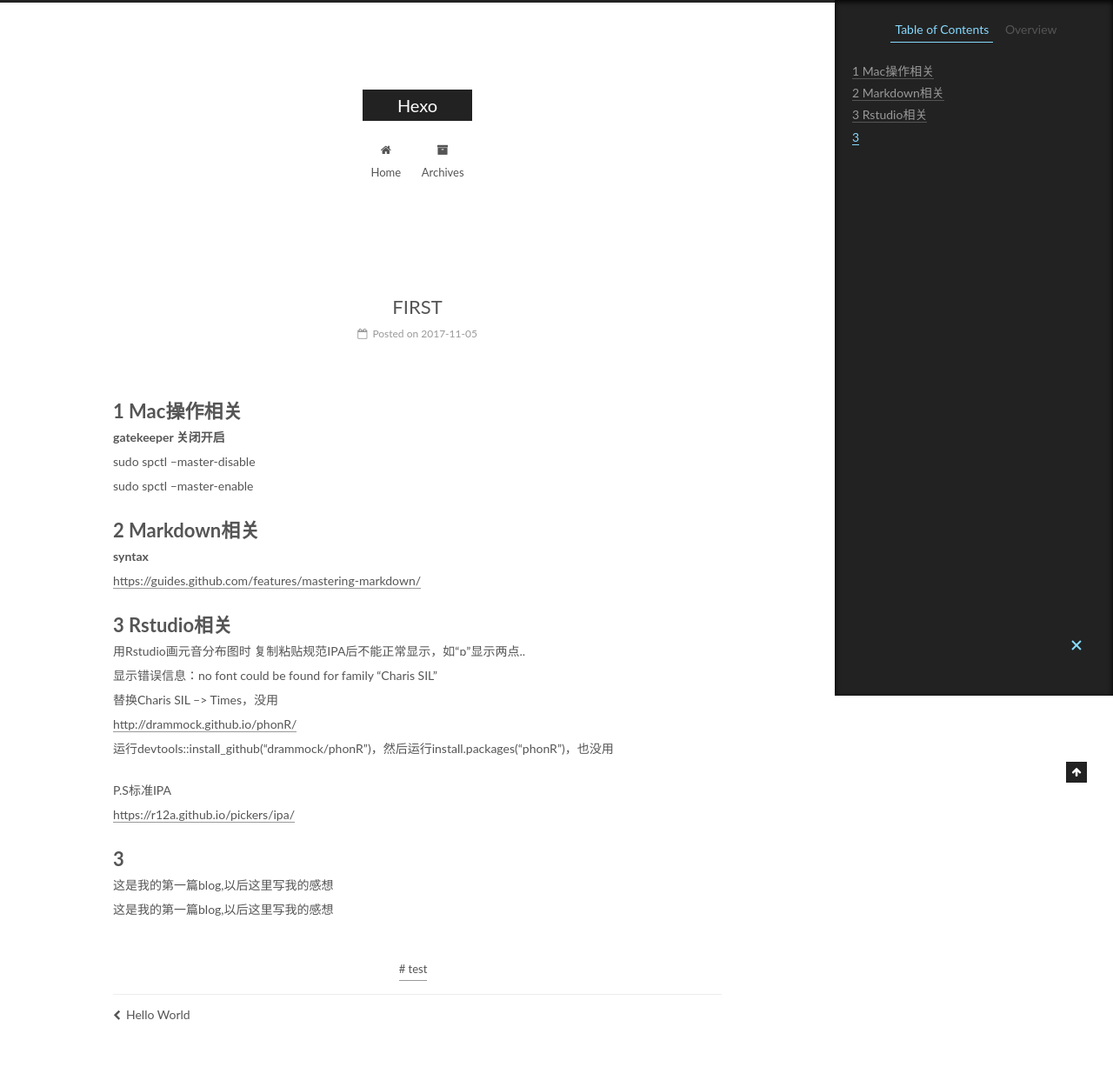
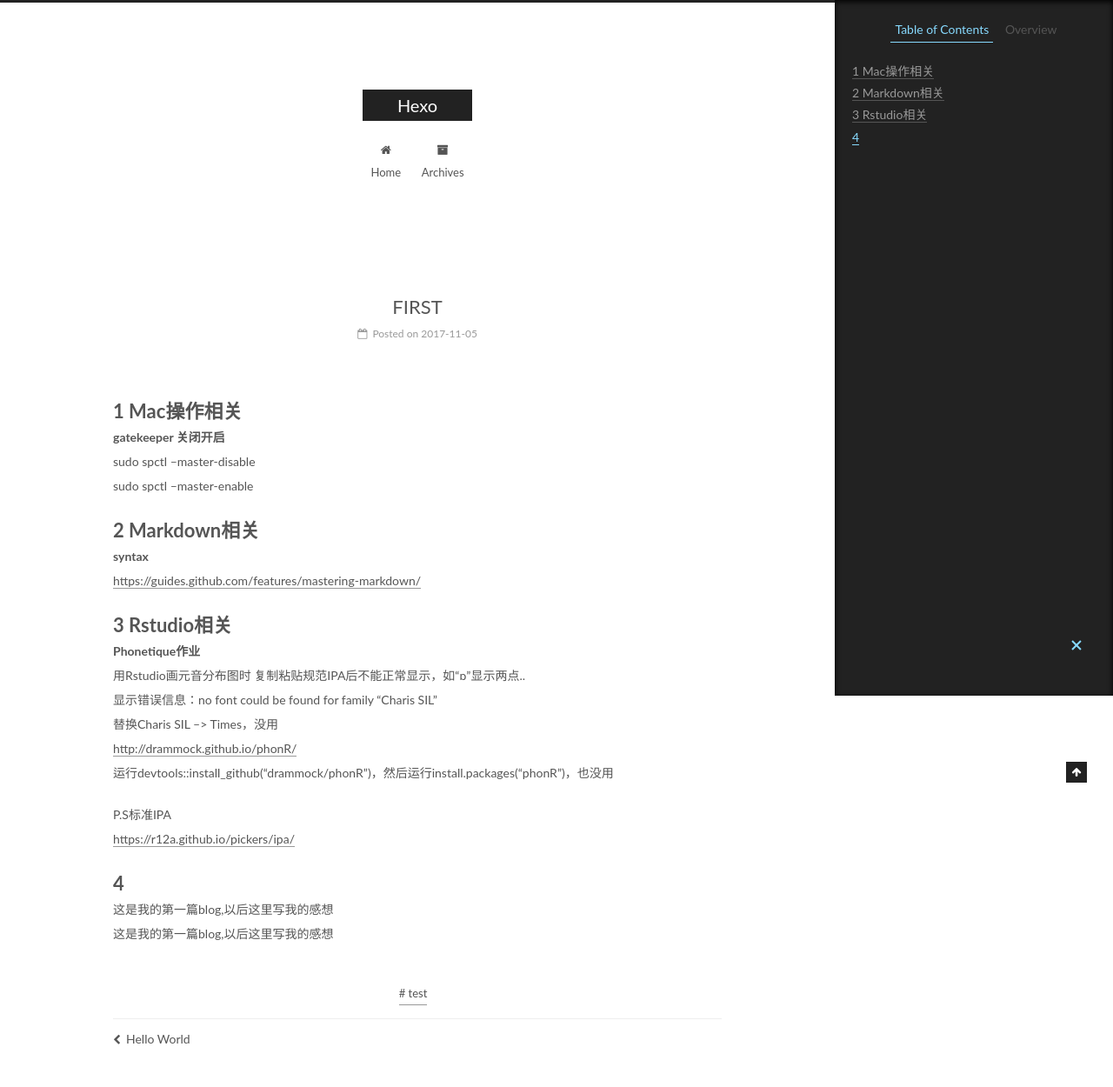
Before and after one commit to maximeamblard/chuyuanli.github.io, a plain HTML site: page 2017/11/05/firstpost/index.html in a window 1280 px wide. Shown: the top 1250 px of the page at 87% size. Drawn offline with Linux system fonts and the light colour scheme.

Commit message:
Site updated: 2017-11-06 14:29:48

```diff
--- a/2017/11/05/firstpost/index.html
+++ b/2017/11/05/firstpost/index.html
@@ -79,18 +79,18 @@
 
 
 
-<meta name="description" content="1 Mac操作相关gatekeeper 关闭开启sudo spctl –master-disablesudo spctl –master-enable 2 Markdown相关syntaxhttps://guides.github.com/features/mastering-markdown/ 3 Rstudio相关用Rstudio画元音分布图时 复制粘贴规范IPA后不能正常显示，如“ɒ”显示两">
+<meta name="description" content="1 Mac操作相关gatekeeper 关闭开启sudo spctl –master-disablesudo spctl –master-enable 2 Markdown相关syntaxhttps://guides.github.com/features/mastering-markdown/ 3 Rstudio相关Phonetique作业用Rstudio画元音分布图时 复制粘贴规范IPA后不能">
 <meta name="keywords" content="test">
 <meta property="og:type" content="article">
 <meta property="og:title" content="FIRST">
 <meta property="og:url" content="http://yoursite.com/2017/11/05/firstpost/index.html">
 <meta property="og:site_name" content="Hexo">
-<meta property="og:description" content="1 Mac操作相关gatekeeper 关闭开启sudo spctl –master-disablesudo spctl –master-enable 2 Markdown相关syntaxhttps://guides.github.com/features/mastering-markdown/ 3 Rstudio相关用Rstudio画元音分布图时 复制粘贴规范IPA后不能正常显示，如“ɒ”显示两">
+<meta property="og:description" content="1 Mac操作相关gatekeeper 关闭开启sudo spctl –master-disablesudo spctl –master-enable 2 Markdown相关syntaxhttps://guides.github.com/features/mastering-markdown/ 3 Rstudio相关Phonetique作业用Rstudio画元音分布图时 复制粘贴规范IPA后不能">
 <meta property="og:locale" content="en">
-<meta property="og:updated_time" content="2017-11-06T13:23:39.000Z">
+<meta property="og:updated_time" content="2017-11-06T13:29:39.000Z">
 <meta name="twitter:card" content="summary">
 <meta name="twitter:title" content="FIRST">
-<meta name="twitter:description" content="1 Mac操作相关gatekeeper 关闭开启sudo spctl –master-disablesudo spctl –master-enable 2 Markdown相关syntaxhttps://guides.github.com/features/mastering-markdown/ 3 Rstudio相关用Rstudio画元音分布图时 复制粘贴规范IPA后不能正常显示，如“ɒ”显示两">
+<meta name="twitter:description" content="1 Mac操作相关gatekeeper 关闭开启sudo spctl –master-disablesudo spctl –master-enable 2 Markdown相关syntaxhttps://guides.github.com/features/mastering-markdown/ 3 Rstudio相关Phonetique作业用Rstudio画元音分布图时 复制粘贴规范IPA后不能">
 
 
 
@@ -302,9 +302,9 @@
 
         <h1 id="1-Mac操作相关"><a href="#1-Mac操作相关" class="headerlink" title="1 Mac操作相关"></a>1 Mac操作相关</h1><p><strong>gatekeeper 关闭开启</strong><br>sudo spctl –master-disable<br>sudo spctl –master-enable</p>
 <h1 id="2-Markdown相关"><a href="#2-Markdown相关" class="headerlink" title="2 Markdown相关"></a>2 Markdown相关</h1><p><strong>syntax</strong><br><a href="https://guides.github.com/features/mastering-markdown/" target="_blank" rel="external">https://guides.github.com/features/mastering-markdown/</a></p>
-<h1 id="3-Rstudio相关"><a href="#3-Rstudio相关" class="headerlink" title="3 Rstudio相关"></a>3 Rstudio相关</h1><p>用Rstudio画元音分布图时 复制粘贴规范IPA后不能正常显示，如“ɒ”显示两点..<br>显示错误信息：no font could be found for family “Charis SIL”<br>替换Charis SIL –&gt; Times，没用<br><a href="http://drammock.github.io/phonR/" target="_blank" rel="external">http://drammock.github.io/phonR/</a><br>运行devtools::install_github(“drammock/phonR”)，然后运行install.packages(“phonR”)，也没用</p>
+<h1 id="3-Rstudio相关"><a href="#3-Rstudio相关" class="headerlink" title="3 Rstudio相关"></a>3 Rstudio相关</h1><p><strong>Phonetique作业</strong><br>用Rstudio画元音分布图时 复制粘贴规范IPA后不能正常显示，如“ɒ”显示两点..<br>显示错误信息：no font could be found for family “Charis SIL”<br>替换Charis SIL –&gt; Times，没用<br><a href="http://drammock.github.io/phonR/" target="_blank" rel="external">http://drammock.github.io/phonR/</a><br>运行devtools::install_github(“drammock/phonR”)，然后运行install.packages(“phonR”)，也没用</p>
 <p>P.S标准IPA<br><a href="https://r12a.github.io/pickers/ipa/" target="_blank" rel="external">https://r12a.github.io/pickers/ipa/</a></p>
-<h1 id="3"><a href="#3" class="headerlink" title="3"></a>3</h1><p>这是我的第一篇blog,以后这里写我的感想<br>这是我的第一篇blog,以后这里写我的感想</p>
+<h1 id="4"><a href="#4" class="headerlink" title="4"></a>4</h1><p>这是我的第一篇blog,以后这里写我的感想<br>这是我的第一篇blog,以后这里写我的感想</p>
 
 
     </div>
@@ -468,7 +468,7 @@
 
 
 
-              <div class="post-toc-content"><ol class="nav"><li class="nav-item nav-level-1"><a class="nav-link" href="#1-Mac操作相关"><span class="nav-text">1 Mac操作相关</span></a></li><li class="nav-item nav-level-1"><a class="nav-link" href="#2-Markdown相关"><span class="nav-text">2 Markdown相关</span></a></li><li class="nav-item nav-level-1"><a class="nav-link" href="#3-Rstudio相关"><span class="nav-text">3 Rstudio相关</span></a></li><li class="nav-item nav-level-1"><a class="nav-link" href="#3"><span class="nav-text">3</span></a></li></ol></div>
+              <div class="post-toc-content"><ol class="nav"><li class="nav-item nav-level-1"><a class="nav-link" href="#1-Mac操作相关"><span class="nav-text">1 Mac操作相关</span></a></li><li class="nav-item nav-level-1"><a class="nav-link" href="#2-Markdown相关"><span class="nav-text">2 Markdown相关</span></a></li><li class="nav-item nav-level-1"><a class="nav-link" href="#3-Rstudio相关"><span class="nav-text">3 Rstudio相关</span></a></li><li class="nav-item nav-level-1"><a class="nav-link" href="#4"><span class="nav-text">4</span></a></li></ol></div>
 
 
           </div>
```
